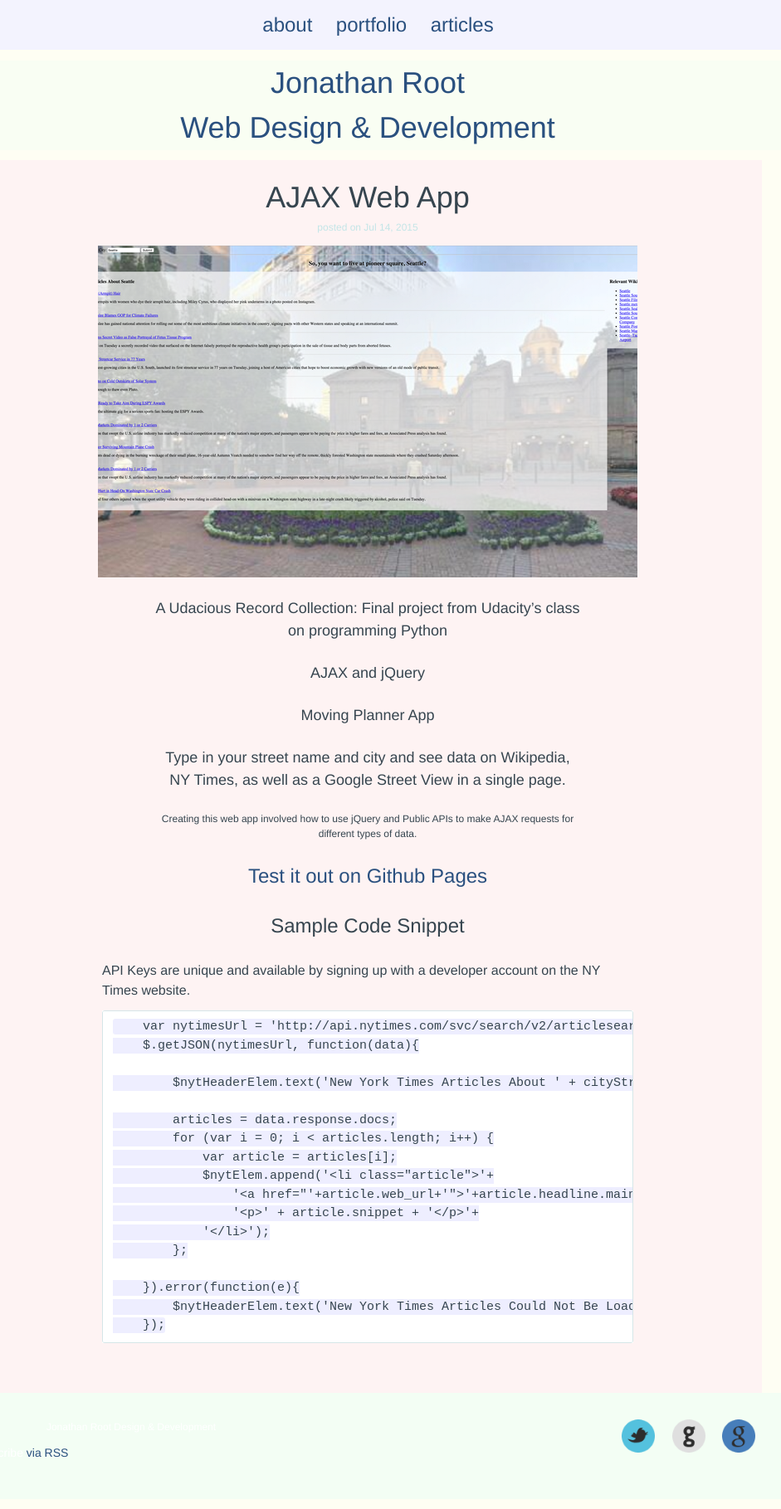
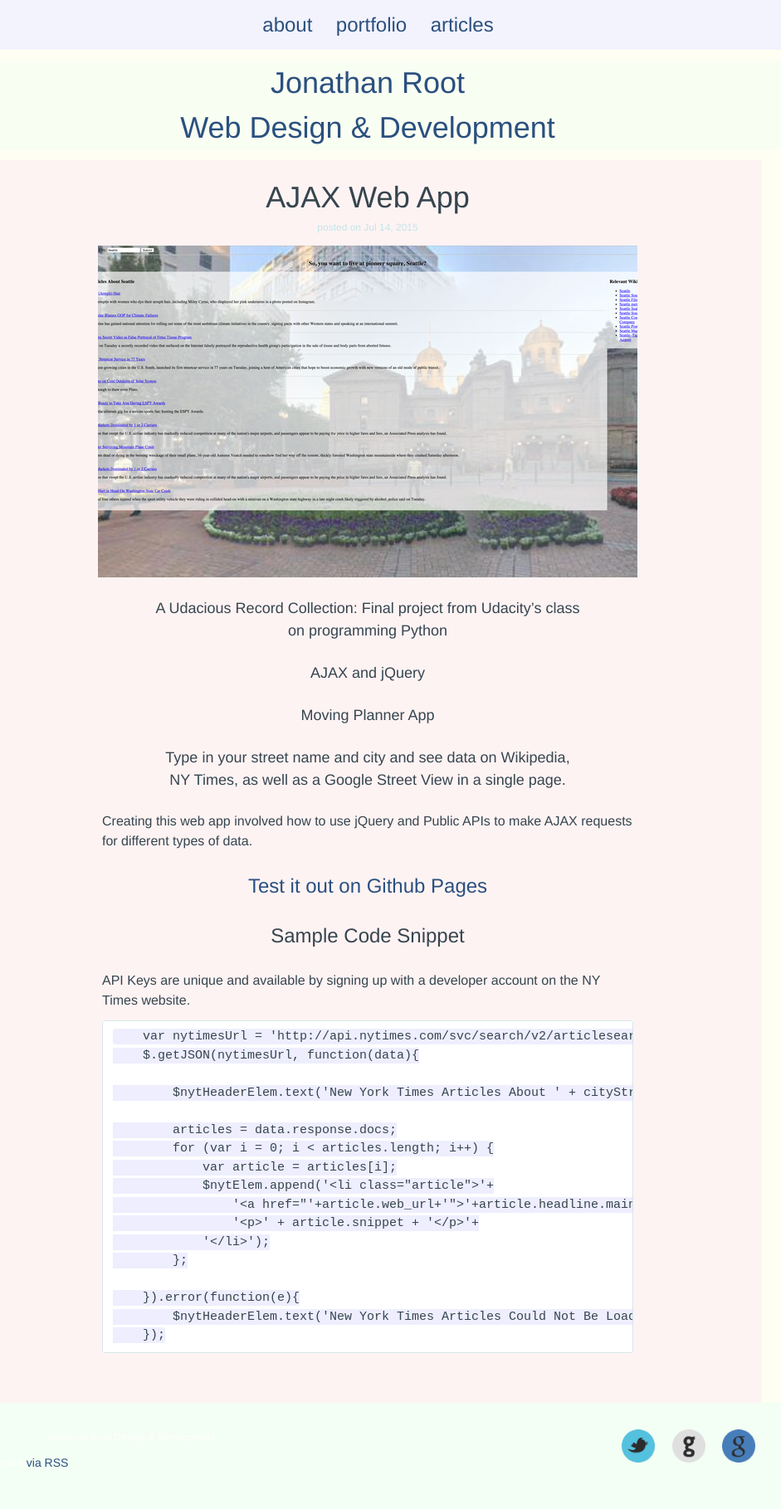
Before and after one commit to jaroot32/jonathanRootPortfolio, a Jekyll site: the page built from _posts/project/2015-07-08-AJAX-Web-App.markdown, in a window 1280 px wide. Shown: the whole page at 83% size, without its empty margins (197-1138 px from the left). Built offline with Jekyll 4.4.1, drawn with Linux system fonts in a browser that asks for light colours; nearby versions of some CDN libraries.

Commit message:
some easeljs

```diff
--- a/_posts/project/2015-07-08-AJAX-Web-App.markdown
+++ b/_posts/project/2015-07-08-AJAX-Web-App.markdown
@@ -15,7 +15,7 @@
 
 ###Type in your street name and city and see data on Wikipedia, NY Times, as well as a Google Street View in a single page.
 
-#### Creating this web app involved how to use jQuery and Public APIs to make AJAX requests for different types of data.
+Creating this web app involved how to use jQuery and Public APIs to make AJAX requests for different types of data.
 
 ##[Test it out on Github Pages](http://jaroot32.github.io/movingApp/)
 
```
